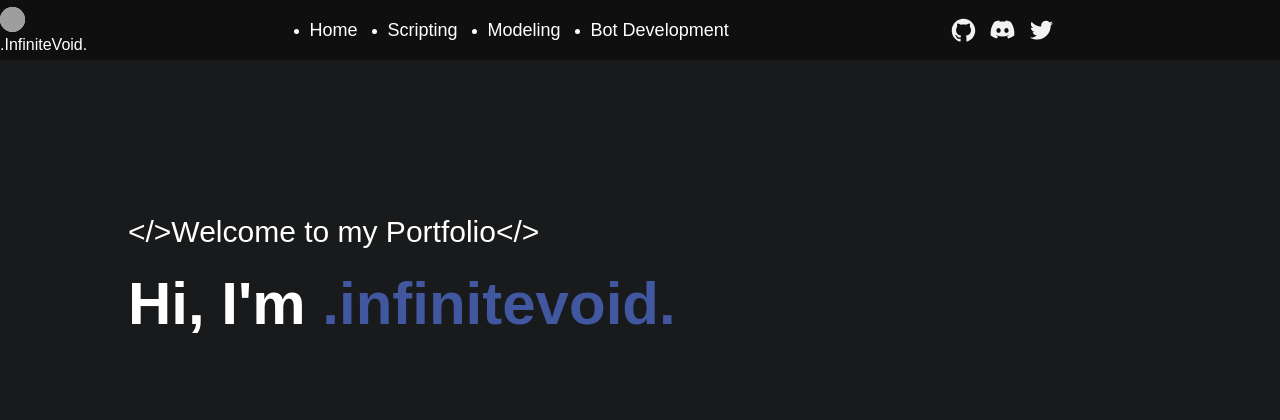
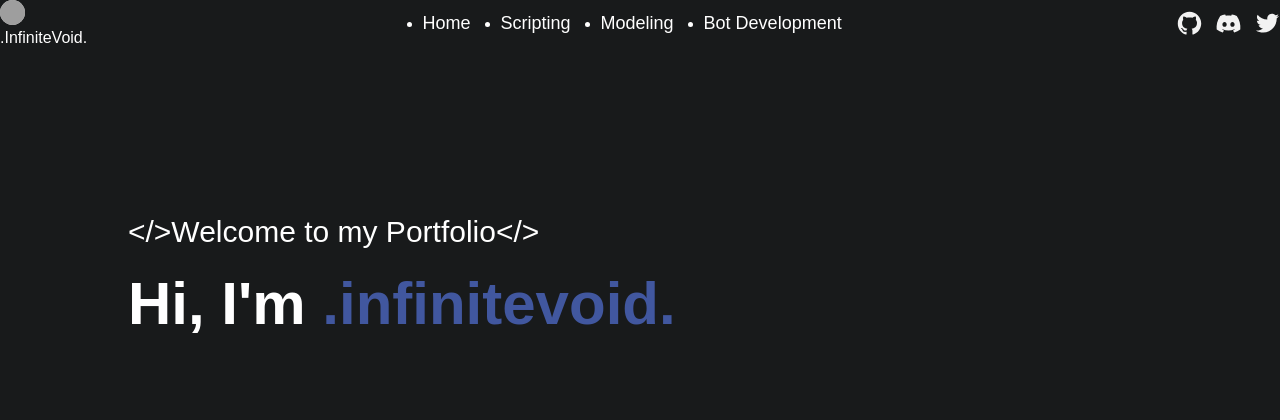
Before and after one commit to InfiniteVoid69/InfiniteVoid69.github.io, a PHP site: page /index.html in a window 1280 px wide. Shown: the top 420 px of the page. Run offline with PHP 8.4, Linux system fonts and the light colour scheme; grey boxes are pictures that could not be loaded.

Commit message:
Update style.css

```diff
--- a/src/style.css
+++ b/src/style.css
@@ -19,40 +19,21 @@ html{
 }
 
 
-/* --- Not working yet ---
-.hidden{
-    opacity: 0;
-    transform: translateX(-100%);
-    transition: all 1s;
-}
-.show{
-    opacity: 1;
-}
-*/
-
-
-/* --- Header --- */
+/* --- Navbar --- */
 header{
-    background: #0f0f0f;
     position: fixed;
     width: 100%;
     top: 0;
     left: 0;
-    z-index: 9999;
-    transition: all 200ms ease-in-out;
+    z-index: 99999;
 }
-header.scrolled {
-    background: #00000000;
-}
-
-/* --- Navbar --- */
 .navbar{
+    position: relative;
+    padding: 5 10%;
     display: flex;
-    width: 1054px;
-    height: 60px;
     justify-content: space-between;
     align-items: center;
-    flex-shrink: 0;
+    flex-wrap: wrap;
 }
 .name-frame{
     display: flex;
```
